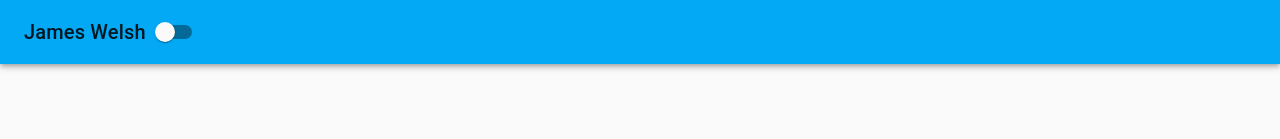
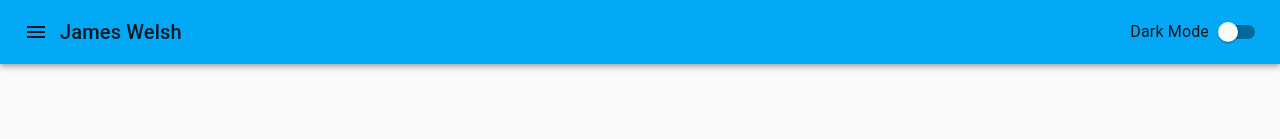
Before and after one commit to jswelsh/portfolio, a React (Create React App) app: page / in a window 1280 px wide. Shown: the top 139 px of the page. Built offline with nearby package versions, Linux system fonts and the light colour scheme.

Commit message:
darkmode added

```diff
--- a/package.json
+++ b/package.json
@@ -4,6 +4,7 @@
   "private": true,
   "dependencies": {
     "@material-ui/core": "^4.11.2",
+    "@material-ui/icons": "^4.11.2",
     "@testing-library/jest-dom": "^5.11.4",
     "@testing-library/react": "^11.1.0",
     "@testing-library/user-event": "^12.1.10",
--- a/src/App.css
+++ b/src/App.css
@@ -1,38 +1,3 @@
 .App {
   text-align: center;
 }
-
-.App-logo {
-  height: 40vmin;
-  pointer-events: none;
-}
-
-@media (prefers-reduced-motion: no-preference) {
-  .App-logo {
-    animation: App-logo-spin infinite 20s linear;
-  }
-}
-
-.App-header {
-  background-color: #282c34;
-  min-height: 100vh;
-  display: flex;
-  flex-direction: column;
-  align-items: center;
-  justify-content: center;
-  font-size: calc(10px + 2vmin);
-  color: white;
-}
-
-.App-link {
-  color: #61dafb;
-}
-
-@keyframes App-logo-spin {
-  from {
-    transform: rotate(0deg);
-  }
-  to {
-    transform: rotate(360deg);
-  }
-}
--- a/src/Main.js
+++ b/src/Main.js
@@ -14,8 +14,10 @@ import Typography from '@material-ui/core/Typography';
 import { makeStyles } from '@material-ui/core/styles';
 import Container from '@material-ui/core/Container';
 import Link from '@material-ui/core/Link';
-import { Switch } from "@material-ui/core";
+import { FormControlLabel, Switch } from "@material-ui/core";
 import { blue, deepPurple, lightBlue, purple, teal } from "@material-ui/core/colors";
+import IconButton from '@material-ui/core/IconButton';
+import MenuIcon from '@material-ui/icons/Menu';
 
 function Copyright() {
   return (
@@ -31,6 +33,9 @@ function Copyright() {
 }
 
 const useStyles = makeStyles((theme) => ({
+  root: {
+    flexGrow: 1,
+  },
   icon: {
     marginRight: theme.spacing(2),
   },
@@ -59,6 +64,9 @@ const useStyles = makeStyles((theme) => ({
     backgroundColor: theme.palette.background.paper,
     padding: theme.spacing(6),
   },
+  toolbarButtons: {
+    marginLeft: 'auto',
+  },
 }));
 
 const projects = [1, 2, 3];
@@ -80,7 +88,7 @@ const Main = () => {
       },
       textPrimary:{
         main:'#000'
-      }
+      },
     }
   });
   const handleThemeChange = () => {
@@ -93,13 +101,27 @@ const Main = () => {
     <>
     <ThemeProvider theme={darkTheme}>
       <CssBaseline />
-      <AppBar position="relative">
+      <div className={classes.root}>
+      <AppBar position="static">
         <Toolbar>
-          {/* <CameraIcon className={classes.icon} /> */}
-          <Typography variant="h6" color="inherit" noWrap>
+          <IconButton edge="start" className={classes.menuButton} color="inherit" aria-label="menu">
+            <MenuIcon />
+          </IconButton>
+          <Typography variant="h6" color="inherit" /* noWrap */>
             James Welsh
           </Typography>
-          <Switch checked={darkState} onChange={handleThemeChange} />
+          <div className={classes.toolbarButtons}>
+            <FormControlLabel
+            value="dark_mode"
+            label="Dark Mode"
+            control={<Switch
+              checked={darkState}
+              onChange={handleThemeChange}
+              />}
+            labelPlacement="start"
+
+            />
+            </div>
         </Toolbar>
       </AppBar>
       <main>
@@ -174,6 +196,7 @@ const Main = () => {
         <Copyright />
       </footer>
       {/* End footer */}
+      </div>
       </ThemeProvider>
     </>
   );
```
Also changed, not shown: 1 other file (tests, documents, lock files or other folders).
